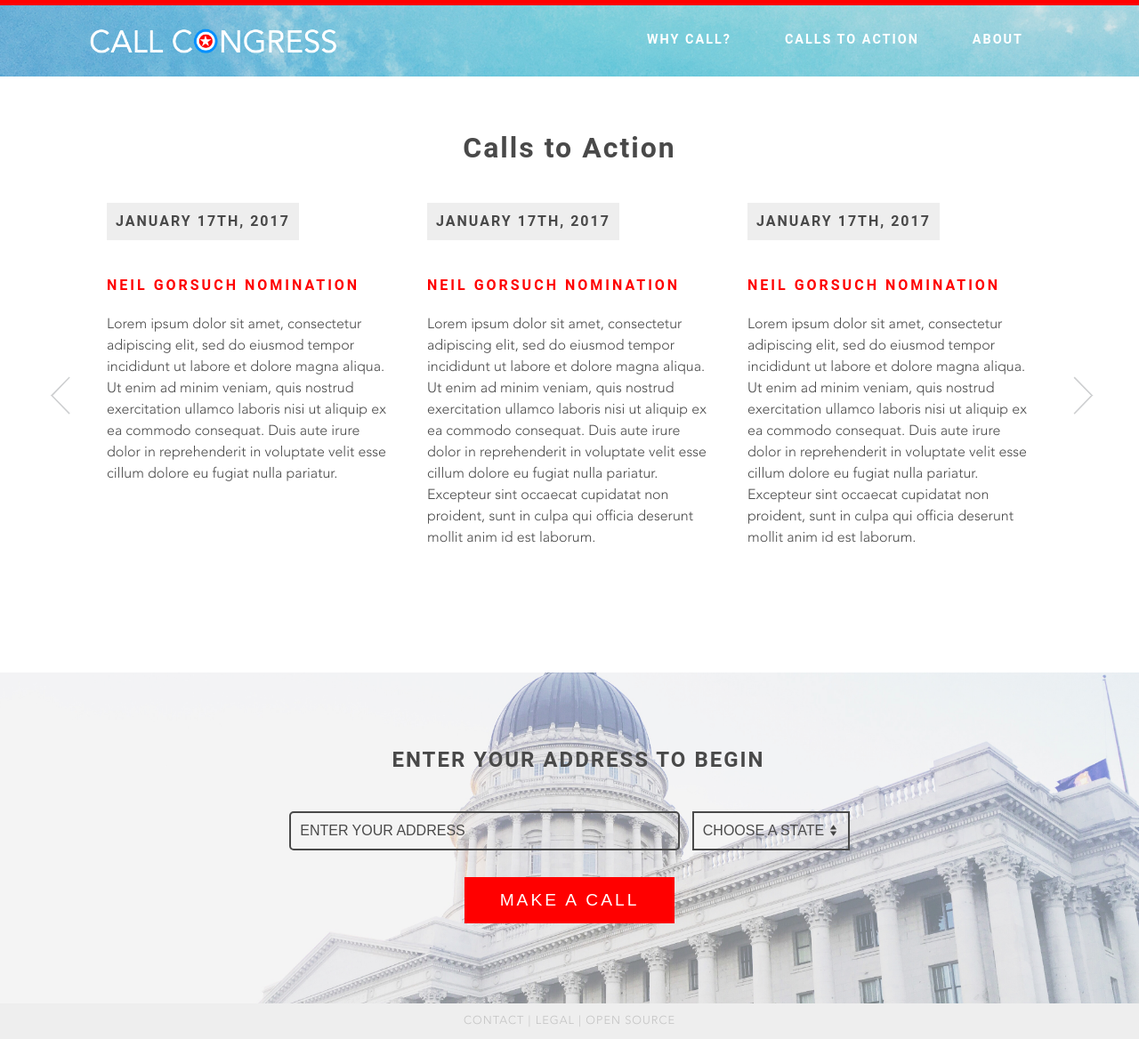
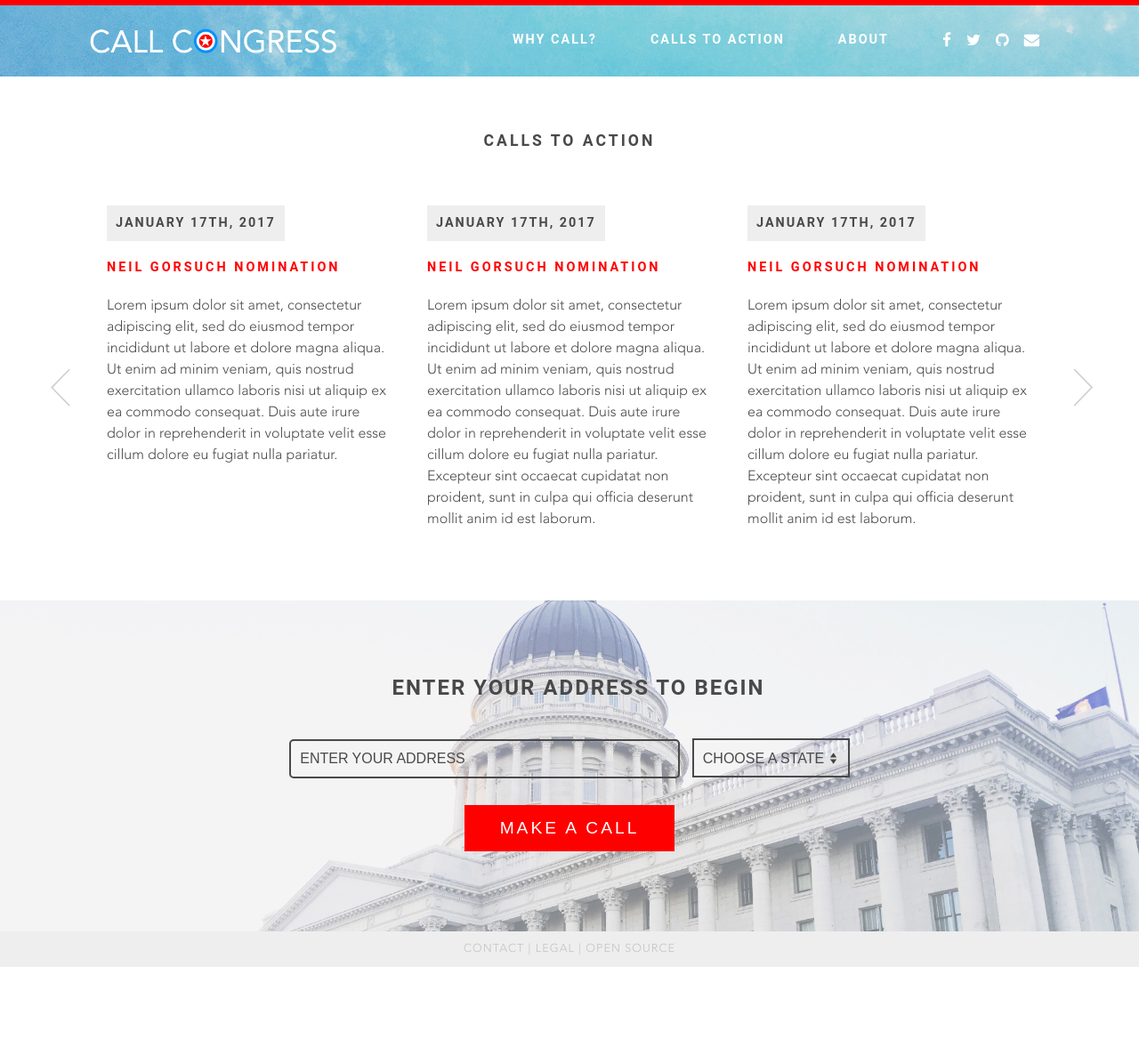
Before and after one commit to call-congress/ProjectFreedom, a Flask app: page /events in a window 1280 px wide. Shown: the whole page at 89% size. After the commit the page ends 1087 px from the top, so only its background shows below. Run offline with Flask 2, Linux system fonts and the light colour scheme; some libraries are stand-ins or nearby versions; some web fonts are replaced.

Commit message:
headings & social media buttons

```diff
--- a/static/my-theme.css
+++ b/static/my-theme.css
@@ -32,6 +32,7 @@ h2 {
   font-size:2em;
   letter-spacing:2px;
   text-align:center;
+  margin-bottom:0;
 }
 
 .left {
@@ -48,7 +49,6 @@ h3 {
   font-size:1.1em;
   letter-spacing:3px;
   text-transform:uppercase;
-  margin-top:20px;
 }
 
 h3.underline {
@@ -71,6 +71,11 @@ h5 {
 h6 {
   font-weight:bold;
   color:#494949;
+  letter-spacing:3px;
+  text-transform:uppercase;
+  font-size:.9em;
+  margin-top:0px;
+  margin-bottom:!important;
 }
 
 .red {
@@ -78,7 +83,7 @@ h6 {
 }
 
 .heading {
-  padding-bottom:20px;
+  padding-bottom:40px;
 }
 
 .cover {
@@ -94,7 +99,7 @@ h6 {
 }
 
 .padding-top {
-  padding-top:15px;
+  padding-top:40px;
 }
 
 hr {
@@ -114,6 +119,18 @@ p {
   border-bottom: 2px solid rgba(255, 0, 0, 1);
 }
 
+.icon {
+  font-size:1.2em!important;
+  margin-right:10px;
+}
+
+.shallow-padding-first {
+  padding:0px 0px 3px 30px!important;
+}
+
+.shallow-padding {
+  padding:0px 0px 3px 5px!important;
+}
 
 /* ------------- CONTAINER DIVS ------------- */
 
@@ -137,7 +154,7 @@ height:100%;
 
 .transparent-white {
   background: #fff;
-  padding:60px 100px 120px 100px;
+  padding:60px 100px 60px 100px;
 }
 
 .margin-top-none {
@@ -154,6 +171,7 @@ height:100%;
 footer {
   position:absolute;
     bottom:0;
+    left:0;
      width:100%;
      height:30px;
      /* Height of the footer */
@@ -707,6 +725,16 @@ ol li:before {
   padding-top:20px;
 }
 
+.i-called {
+  background:url("../static/images/bg.png") no-repeat center center fixed;
+  -webkit-background-size: cover;
+  -moz-background-size: cover;
+  -o-background-size: cover;
+  background-size: cover;
+  width:100%;
+  height:30%;
+}
+
 /* ------------- EVENTS PAGE ------------- */
 
 /* the slides */
--- a/templates/about.html
+++ b/templates/about.html
@@ -2,7 +2,7 @@
 
 {% block content %}
 <div class="transparent-white">
-    <h5 class="heading center">MAKE YOUR VOICE HEARD. TAKE A STAND FOR PROGRESSIVE BELIEFS.</h5>
+    <h3 class="heading center">MAKE YOUR VOICE HEARD. TAKE A STAND FOR PROGRESSIVE BELIEFS.</h3>
     <div class="uk-grid issues-text">
         <div class="uk-width-1-1 margin-center">
         <p>We are at a crucial moment in history. A new era of bigotry, discrimination and corruption, fostered by the Trump administration and the representatives who support him. <br><br>
@@ -15,7 +15,7 @@
 
 		Join our fight as we call our country to its highest values, and take the first step with us - call Congress.</p>
 		<br>
-		<h5 class="heading center">ABOUT US</h5>
+		<h3 class="heading center">ABOUT US</h3>
 
 		Everyone who has worked on this website is a volunteer. Our goal is to help progressives like us channel our outrage into effective outlets for change. Check us out on <a href="#" class="link">Github</a>! If you have any questions, comments, or want to get involved, contact us at <a href="mailto:info@call-congress.com" class="link">info@call-congress.com</a>.
 
--- a/templates/events.html
+++ b/templates/events.html
@@ -2,69 +2,69 @@
 
 {% block content %}
 <div class="transparent-white">
-    <h2 class="heading">Calls to Action</h2>
+    <h3 class="heading center">Calls to Action</h3>
 
 <div class="your-class">
     <div>
         <div class="slide">
-        <h5 class="cover">January 17th, 2017</h5>
-        <h5 class="red">Neil Gorsuch Nomination</h5>
+        <h6 class="cover">January 17th, 2017</h6>
+        <h6 class="red">Neil Gorsuch Nomination</h6>
         <p>Lorem ipsum dolor sit amet, consectetur adipiscing elit, sed do eiusmod tempor incididunt ut labore et dolore magna aliqua. Ut enim ad minim veniam, quis nostrud exercitation ullamco laboris nisi ut aliquip ex ea commodo consequat. Duis aute irure dolor in reprehenderit in voluptate velit esse cillum dolore eu fugiat nulla pariatur.</p>
         </div>
     </div>
     <div>
-        <h5 class="cover">January 17th, 2017</h5>
-        <h5 class="red">Neil Gorsuch Nomination</h5>
+        <h6 class="cover">January 17th, 2017</h6>
+        <h6 class="red">Neil Gorsuch Nomination</h6>
         <p>Lorem ipsum dolor sit amet, consectetur adipiscing elit, sed do eiusmod tempor incididunt ut labore et dolore magna aliqua. Ut enim ad minim veniam, quis nostrud exercitation ullamco laboris nisi ut aliquip ex ea commodo consequat. Duis aute irure dolor in reprehenderit in voluptate velit esse cillum dolore eu fugiat nulla pariatur. Excepteur sint occaecat cupidatat non proident, sunt in culpa qui officia deserunt mollit anim id est laborum.</p>
     </div>
     <div>
-        <h5 class="cover">January 17th, 2017</h5>
-        <h5 class="red">Neil Gorsuch Nomination</h5>
+        <h6 class="cover">January 17th, 2017</h6>
+        <h6 class="red">Neil Gorsuch Nomination</h6>
         <p>Lorem ipsum dolor sit amet, consectetur adipiscing elit, sed do eiusmod tempor incididunt ut labore et dolore magna aliqua. Ut enim ad minim veniam, quis nostrud exercitation ullamco laboris nisi ut aliquip ex ea commodo consequat. Duis aute irure dolor in reprehenderit in voluptate velit esse cillum dolore eu fugiat nulla pariatur. Excepteur sint occaecat cupidatat non proident, sunt in culpa qui officia deserunt mollit anim id est laborum.</p>
     </div>
     <div>
-        <h5 class="cover">January 17th, 2017</h5>
-        <h5 class="red">Neil Gorsuch Nomination</h5>
+        <h6 class="cover">January 17th, 2017</h6>
+        <h6 class="red">Neil Gorsuch Nomination</h6>
         <p>Lorem ipsum dolor sit amet, consectetur adipiscing elit, sed do eiusmod tempor incididunt ut labore et dolore magna aliqua. Ut enim ad minim veniam, quis nostrud exercitation ullamco laboris nisi ut aliquip ex ea commodo consequat. Duis aute irure dolor in reprehenderit in voluptate velit esse cillum dolore eu fugiat nulla pariatur. Excepteur sint occaecat cupidatat non proident, sunt in culpa qui officia deserunt mollit anim id est laborum.</p>
     </div>
      <div>
-        <h5 class="cover">January 17th, 2017</h5>
-        <h5 class="red">Neil Gorsuch Nomination</h5>
+        <h6 class="cover">January 17th, 2017</h6>
+        <h6 class="red">Neil Gorsuch Nomination</h6>
         <p>Lorem ipsum dolor sit amet, consectetur adipiscing elit, sed do eiusmod tempor incididunt ut labore et dolore magna aliqua. Ut enim ad minim veniam, quis nostrud exercitation ullamco laboris nisi ut aliquip ex ea commodo consequat. Duis aute irure dolor in reprehenderit in voluptate velit esse cillum dolore eu fugiat nulla pariatur. Excepteur sint occaecat cupidatat non proident, sunt in culpa qui officia deserunt mollit anim id est laborum.</p>
     </div>
     <div>
-        <h5 class="cover">January 17th, 2017</h5>
-        <h5 class="red">Neil Gorsuch Nomination</h5>
+        <h6 class="cover">January 17th, 2017</h6>
+        <h6 class="red">Neil Gorsuch Nomination</h6>
         <p>Lorem ipsum dolor sit amet, consectetur adipiscing elit, sed do eiusmod tempor incididunt ut labore et dolore magna aliqua. Ut enim ad minim veniam, quis nostrud exercitation ullamco laboris nisi ut aliquip ex ea commodo consequat. Duis aute irure dolor in reprehenderit in voluptate velit esse cillum dolore eu fugiat nulla pariatur.</p>
     </div>
     <div>
-        <h5 class="cover">January 17th, 2017</h5>
-        <h5 class="red">Neil Gorsuch Nomination</h5>
+        <h6 class="cover">January 17th, 2017</h6>
+        <h6 class="red">Neil Gorsuch Nomination</h6>
         <p>Lorem ipsum dolor sit amet, consectetur adipiscing elit, sed do eiusmod tempor incididunt ut labore et dolore magna aliqua. Ut enim ad minim veniam, quis nostrud exercitation ullamco laboris nisi ut aliquip ex ea commodo consequat. Duis aute irure dolor in reprehenderit in voluptate velit esse cillum dolore eu fugiat nulla pariatur. Excepteur sint occaecat cupidatat non proident, sunt in culpa qui officia deserunt mollit anim id est laborum.</p>
     </div>
     <div>
-        <h5 class="cover">January 17th, 2017</h5>
-        <h5 class="red">Neil Gorsuch Nomination</h5>
+        <h6 class="cover">January 17th, 2017</h6>
+        <h6 class="red">Neil Gorsuch Nomination</h6>
         <p>Lorem ipsum dolor sit amet, consectetur adipiscing elit, sed do eiusmod tempor incididunt ut labore et dolore magna aliqua. Ut enim ad minim veniam, quis nostrud exercitation ullamco laboris nisi ut aliquip ex ea commodo consequat. Duis aute irure dolor in reprehenderit in voluptate velit esse cillum dolore eu fugiat nulla pariatur. Excepteur sint occaecat cupidatat non proident, sunt in culpa qui officia deserunt mollit anim id est laborum.</p>
     </div>
      <div>
-        <h5 class="cover">January 17th, 2017</h5>
-        <h5 class="red">Neil Gorsuch Nomination</h5>
+        <h6 class="cover">January 17th, 2017</h6>
+        <h6 class="red">Neil Gorsuch Nomination</h6>
         <p>Lorem ipsum dolor sit amet, consectetur adipiscing elit, sed do eiusmod tempor incididunt ut labore et dolore magna aliqua. Ut enim ad minim veniam, quis nostrud exercitation ullamco laboris nisi ut aliquip ex ea commodo consequat. Duis aute irure dolor in reprehenderit in voluptate velit esse cillum dolore eu fugiat nulla pariatur. Excepteur sint occaecat cupidatat non proident, sunt in culpa qui officia deserunt mollit anim id est laborum.</p>
     </div>
     <div>
-        <h5 class="cover">January 17th, 2017</h5>
-        <h5 class="red">Neil Gorsuch Nomination</h5>
+        <h6 class="cover">January 17th, 2017</h6>
+        <h6 class="red">Neil Gorsuch Nomination</h6>
         <p>Lorem ipsum dolor sit amet, consectetur adipiscing elit, sed do eiusmod tempor incididunt ut labore et dolore magna aliqua. Ut enim ad minim veniam, quis nostrud exercitation ullamco laboris nisi ut aliquip ex ea commodo consequat. Duis aute irure dolor in reprehenderit in voluptate velit esse cillum dolore eu fugiat nulla pariatur. Excepteur sint occaecat cupidatat non proident, sunt in culpa qui officia deserunt mollit anim id est laborum.</p>
     </div>
     <div>
-        <h5 class="cover">January 17th, 2017</h5>
-        <h5 class="red">Neil Gorsuch Nomination</h5>
+        <h6 class="cover">January 17th, 2017</h6>
+        <h6 class="red">Neil Gorsuch Nomination</h6>
         <p>Lorem ipsum dolor sit amet, consectetur adipiscing elit, sed do eiusmod tempor incididunt ut labore et dolore magna aliqua. Ut enim ad minim veniam, quis nostrud exercitation ullamco laboris nisi ut aliquip ex ea commodo consequat. Duis aute irure dolor in reprehenderit in voluptate velit esse cillum dolore eu fugiat nulla pariatur. Excepteur sint occaecat cupidatat non proident, sunt in culpa qui officia deserunt mollit anim id est laborum.</p>
     </div>
     <div>
-        <h5 class="cover">January 17th, 2017</h5>
-        <h5 class="red">Neil Gorsuch Nomination</h5>
+        <h6 class="cover">January 17th, 2017</h6>
+        <h6 class="red">Neil Gorsuch Nomination</h6>
         <p>Lorem ipsum dolor sit amet, consectetur adipiscing elit, sed do eiusmod tempor incididunt ut labore et dolore magna aliqua. Ut enim ad minim veniam, quis nostrud exercitation ullamco laboris nisi ut aliquip ex ea commodo consequat. Duis aute irure dolor in reprehenderit in voluptate velit esse cillum dolore eu fugiat nulla pariatur. Excepteur sint occaecat cupidatat non proident, sunt in culpa qui officia deserunt mollit anim id est laborum.</p>
     </div>
   </div>
--- a/templates/index.html
+++ b/templates/index.html
@@ -124,7 +124,7 @@
 			<div class="home-2-bottom">
 			<div class="trans"></div>
 				<div class="address-bottom">
-				<div class="home-title-bottom">Enter your address to begin</div>
+				<h2 class="padding-top">Enter your address to begin</h2>
 				<div class="help-text">We provide you with the phone numbers of your legislators as well as suggested scripts if you're unsure of what to say.</div>
 					<form action = "{{url_for('data')}}" method = "post" class="address-bottom"><input type="text" name="firstname" placeholder="enter your address" required>
 
--- a/templates/master.html
+++ b/templates/master.html
@@ -43,6 +43,18 @@
                                     <div class="underline">About</div>
                                 </a>
                             </li>
+                            <li class="uk-parent">
+                                    <a href="#" class="shallow-padding-first"><i class="fa fa-facebook icon" aria-hidden="true"></i></a>
+                            </li>
+                            <li class="uk-parent">
+                                    <a href="#" class="shallow-padding"><i class="fa fa-twitter icon" aria-hidden="true"></i></a>
+                            </li>
+                            <li class="uk-parent">
+                                    <a href="https://github.com/call-congress/ProjectFreedom" class="shallow-padding"><i class="fa fa-github icon" aria-hidden="true"></i></a>
+                            </li>
+                            <li class="uk-parent">
+                                    <a href="mailto:info@call-congress.com" class="shallow-padding"><i class="fa fa-envelope icon" aria-hidden="true"></i></a>
+                            </li>
                         </ul>
                     </div>
                 </nav>
```
Also changed, not shown: templates/data.html (+9 -1 lines).
